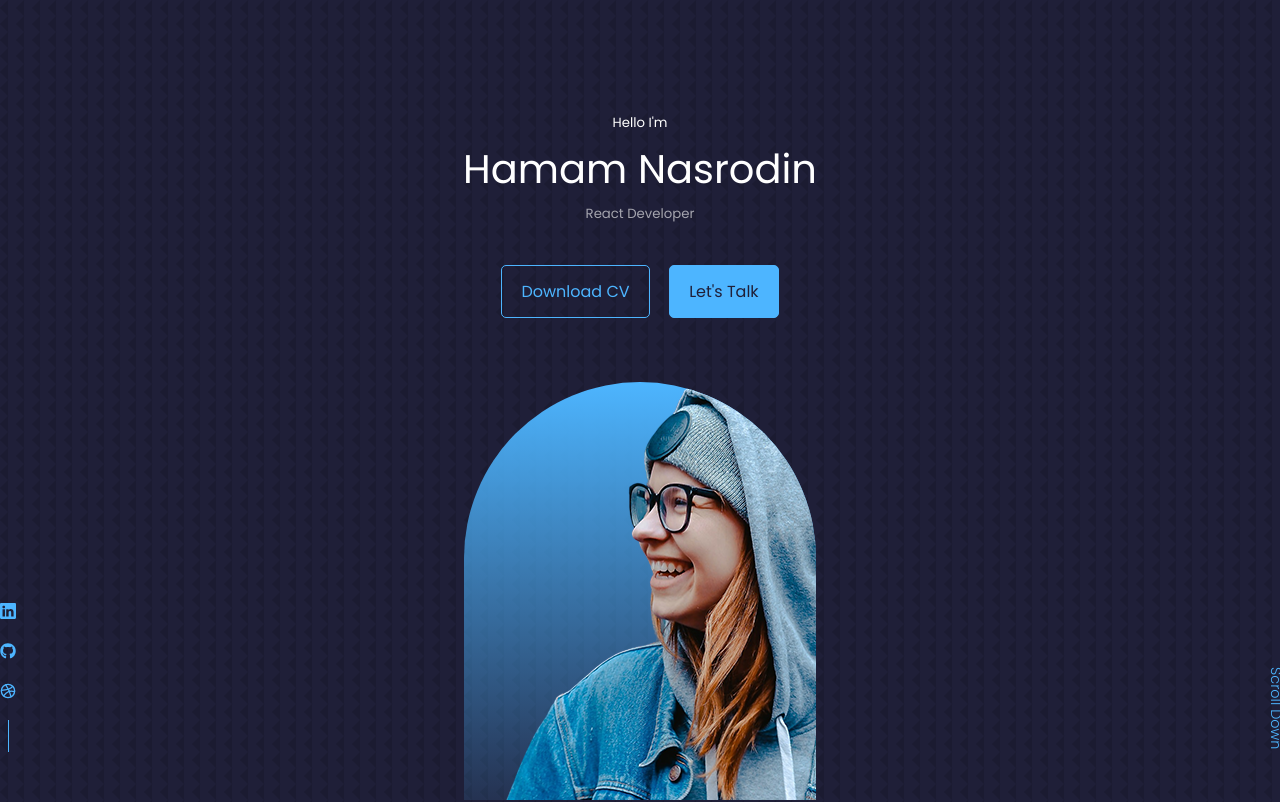
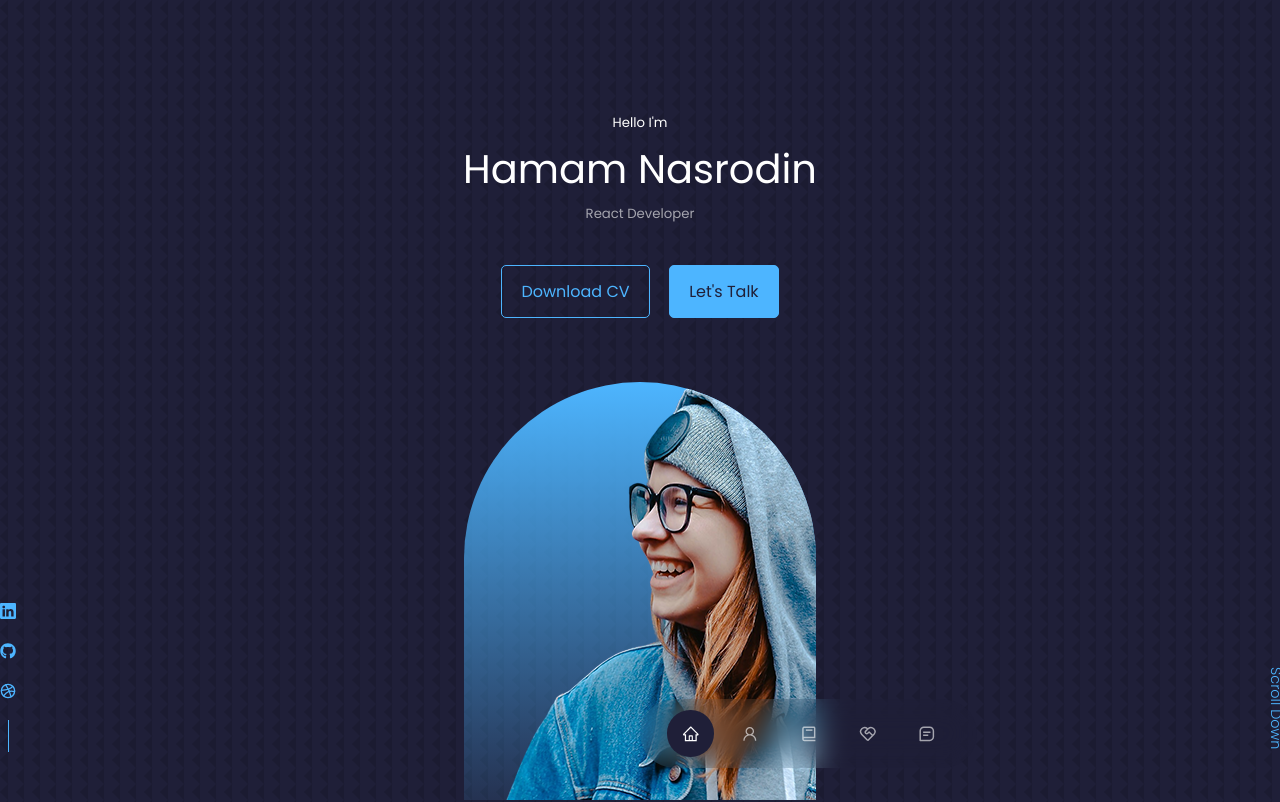
Before and after one commit to hamam99/portofolio-website, a React (Create React App) app: page / in a window 1280 px wide. Shown: the top 802 px of the page. Built offline with nearby package versions, Linux system fonts and the light colour scheme.

Commit message:
set up floating nav

```diff
--- a/src/components/nav/Nav.jsx
+++ b/src/components/nav/Nav.jsx
@@ -7,7 +7,7 @@
 function Nav() {
   return (
     <nav>
-      <a href="#">
+      <a href="#" className="active">
         <AiOutlineHome />
       </a>
       <a href="#about">
--- a/src/components/nav/nav.css
+++ b/src/components/nav/nav.css
@@ -0,0 +1,35 @@
+nav {
+    background: var(0,0,0,0.3);
+    width: max-content;
+    display: block;
+    padding: 0.7rem 1.7rem;
+    z-index: 2;
+    position: fixed;
+    left: 50%;
+    transform-origin : translateX(-50%);
+    bottom: 2rem;
+    display: flex;
+    gap: 0.8rem;
+    border-radius: 3rem;
+    backdrop-filter: blur(15px);
+}
+
+nav a {
+    background: transparent;
+    padding: 0.9rem;
+    border-radius: 50%;
+    display: flex;
+    color: var(--color-light);
+    font-size: 1.1rem;
+
+}
+
+nav a:hover {
+    background: rgba(0, 0, 0, 0.3);
+}
+
+nav a.active {
+    background: var(--color-bg);
+    color: var(--color-white);
+
+}
```
